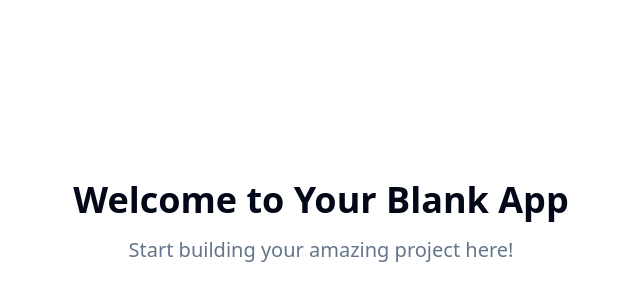
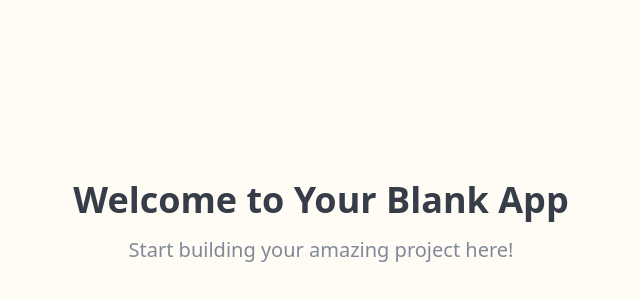
Before and after one commit to miac-design/spotlight-guard, a React (Vite) app: page / in a window 1280 px wide. Shown: the part 178-478 px from the top of the page, without its empty margins (319-959 px from the left). Built offline with nearby package versions, Linux system fonts and the light colour scheme.

Commit message:
Add AI Aware website structure

```diff
--- a/src/index.css
+++ b/src/index.css
@@ -8,33 +8,51 @@ All colors MUST be HSL.
 
 @layer base {
   :root {
-    --background: 0 0% 100%;
-    --foreground: 222.2 84% 4.9%;
+    --background: 39 100% 98%;
+    --foreground: 220 15% 25%;
 
-    --card: 0 0% 100%;
-    --card-foreground: 222.2 84% 4.9%;
+    --card: 39 100% 98%;
+    --card-foreground: 220 15% 25%;
 
-    --popover: 0 0% 100%;
-    --popover-foreground: 222.2 84% 4.9%;
+    --popover: 39 100% 98%;
+    --popover-foreground: 220 15% 25%;
 
-    --primary: 222.2 47.4% 11.2%;
-    --primary-foreground: 210 40% 98%;
+    --primary: 185 55% 55%;
+    --primary-foreground: 39 100% 98%;
 
-    --secondary: 210 40% 96.1%;
-    --secondary-foreground: 222.2 47.4% 11.2%;
+    --secondary: 39 25% 88%;
+    --secondary-foreground: 220 15% 25%;
 
-    --muted: 210 40% 96.1%;
-    --muted-foreground: 215.4 16.3% 46.9%;
+    --muted: 39 25% 92%;
+    --muted-foreground: 220 10% 55%;
 
-    --accent: 210 40% 96.1%;
-    --accent-foreground: 222.2 47.4% 11.2%;
+    --accent: 145 60% 70%;
+    --accent-foreground: 220 15% 25%;
 
     --destructive: 0 84.2% 60.2%;
-    --destructive-foreground: 210 40% 98%;
+    --destructive-foreground: 39 100% 98%;
 
-    --border: 214.3 31.8% 91.4%;
-    --input: 214.3 31.8% 91.4%;
-    --ring: 222.2 84% 4.9%;
+    --border: 39 20% 90%;
+    --input: 39 20% 90%;
+    --ring: 185 55% 55%;
+
+    /* Custom design tokens */
+    --primary-soft: 185 45% 75%;
+    --primary-gentle: 185 35% 85%;
+    --warm-cream: 39 40% 95%;
+    --warm-beige: 39 30% 85%;
+    --text-soft: 220 10% 35%;
+    --success-gentle: 145 50% 75%;
+
+    /* Gradients */
+    --gradient-hero: linear-gradient(135deg, hsl(185 55% 55%), hsl(185 45% 65%));
+    --gradient-card: linear-gradient(145deg, hsl(39 100% 98%), hsl(39 25% 96%));
+    --gradient-warm: linear-gradient(180deg, hsl(39 40% 95%), hsl(39 25% 92%));
+
+    /* Shadows */
+    --shadow-gentle: 0 4px 20px -8px hsl(185 55% 55% / 0.15);
+    --shadow-card: 0 2px 12px -4px hsl(185 25% 45% / 0.08);
+    --shadow-soft: 0 1px 8px -2px hsl(185 25% 45% / 0.06);
 
     --radius: 0.5rem;
 
--- a/tailwind.config.ts
+++ b/tailwind.config.ts
@@ -26,7 +26,9 @@ export default {
 				foreground: 'hsl(var(--foreground))',
 				primary: {
 					DEFAULT: 'hsl(var(--primary))',
-					foreground: 'hsl(var(--primary-foreground))'
+					foreground: 'hsl(var(--primary-foreground))',
+					soft: 'hsl(var(--primary-soft))',
+					gentle: 'hsl(var(--primary-gentle))'
 				},
 				secondary: {
 					DEFAULT: 'hsl(var(--secondary))',
@@ -52,6 +54,16 @@ export default {
 					DEFAULT: 'hsl(var(--card))',
 					foreground: 'hsl(var(--card-foreground))'
 				},
+				warm: {
+					cream: 'hsl(var(--warm-cream))',
+					beige: 'hsl(var(--warm-beige))'
+				},
+				text: {
+					soft: 'hsl(var(--text-soft))'
+				},
+				success: {
+					gentle: 'hsl(var(--success-gentle))'
+				},
 				sidebar: {
 					DEFAULT: 'hsl(var(--sidebar-background))',
 					foreground: 'hsl(var(--sidebar-foreground))',
@@ -67,6 +79,16 @@ export default {
 				lg: 'var(--radius)',
 				md: 'calc(var(--radius) - 2px)',
 				sm: 'calc(var(--radius) - 4px)'
+			},
+			backgroundImage: {
+				'gradient-hero': 'var(--gradient-hero)',
+				'gradient-card': 'var(--gradient-card)',
+				'gradient-warm': 'var(--gradient-warm)'
+			},
+			boxShadow: {
+				'gentle': 'var(--shadow-gentle)',
+				'card': 'var(--shadow-card)',
+				'soft': 'var(--shadow-soft)'
 			},
 			keyframes: {
 				'accordion-down': {
```
